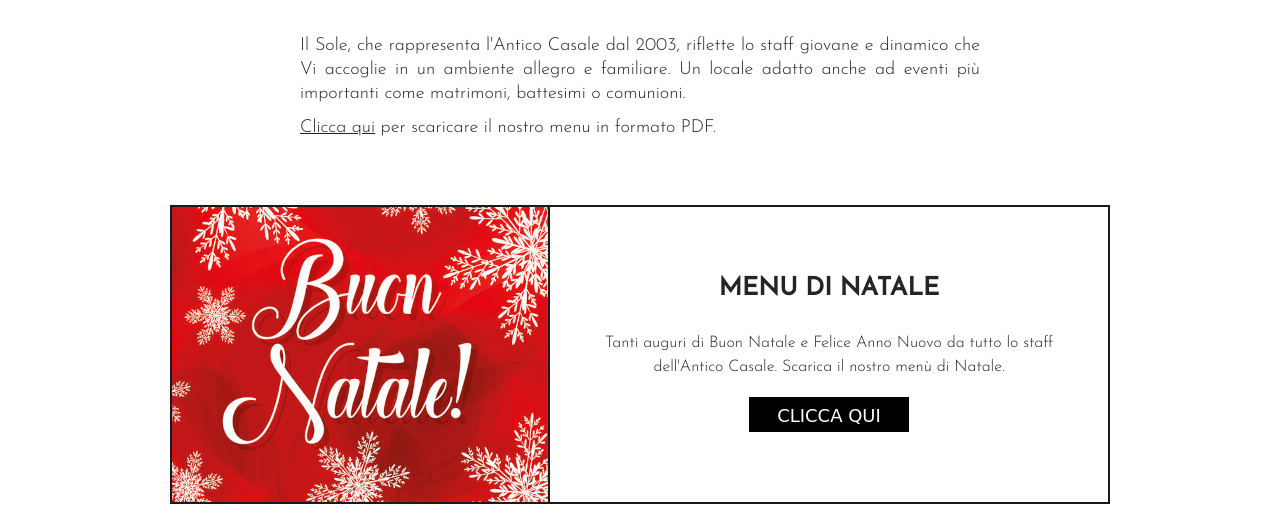
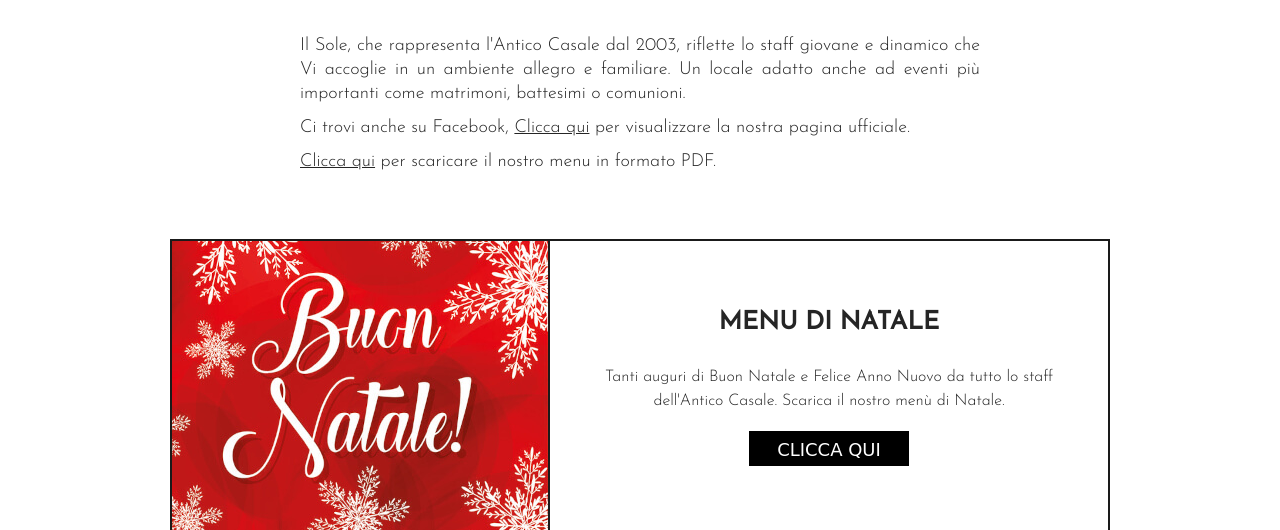
Before and after one commit to gabrielebonini99/ristoasi, a plain HTML site: page anticocasale.html in a window 1280 px wide. Shown: the part 570-1100 px from the top of the page. Drawn offline with Linux system fonts and the light colour scheme; a web font is replaced by a local one.

Commit message:
Update anticocasale.html

```diff
--- a/anticocasale.html
+++ b/anticocasale.html
@@ -45,6 +45,7 @@
 <div>
 <div class=article>
 <p>Il Sole, che rappresenta l'Antico Casale dal 2003, riflette lo staff giovane e dinamico che Vi accoglie in un ambiente allegro e familiare. Un locale adatto anche ad eventi più importanti come matrimoni, battesimi o comunioni.</p>
+<p>Ci trovi anche su Facebook, <a href=https://facebook.com/anticocasale2013 target=_blank>Clicca qui</a> per visualizzare la nostra pagina ufficiale.</p>
 <p><a href=wp-content/uploads/2022/06/antico-casale-menu-2022.pdf target=_blank>Clicca qui</a> per scaricare il nostro menu in formato PDF.</p>
 </div>
 </div>
```
